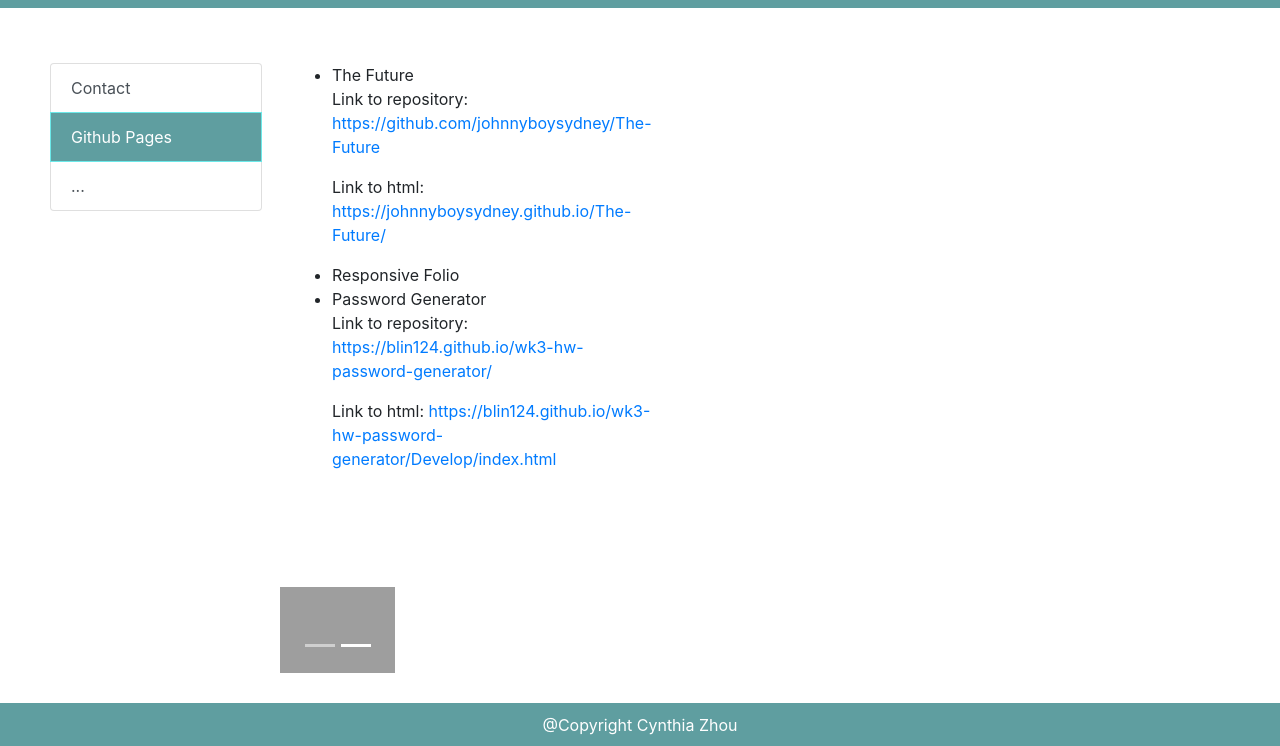
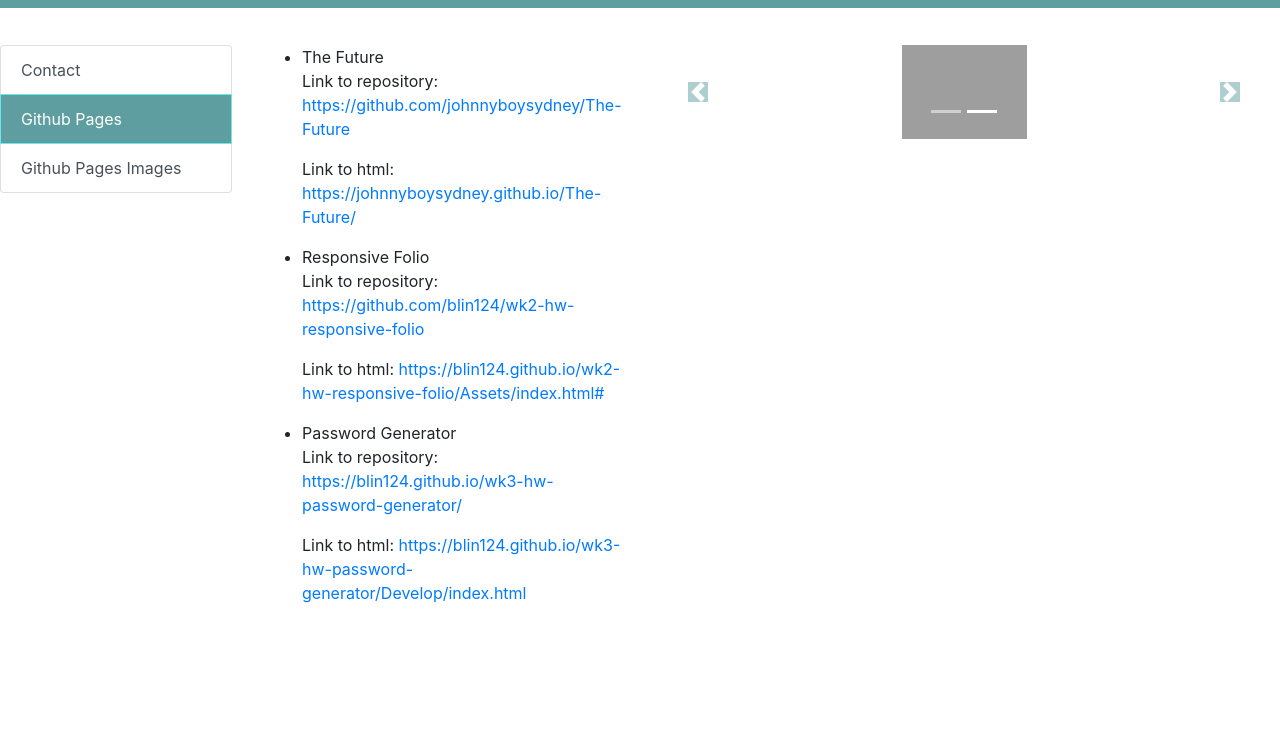
Before and after one commit to blin124/Portfolio, a plain HTML site: page html/index.html in a window 1280 px wide. Both pictures are taken after a click on the tab "Github Pages". Shown: the part 54-800 px from the top of the page. Drawn offline with nearby package versions, Linux system fonts and the light colour scheme; grey boxes are pictures that could not be loaded.

Commit message:
modified files

```diff
--- a/html/index.html
+++ b/html/index.html
@@ -36,41 +36,18 @@
       </nav>
     </div>
 
-    <!-- photos of myself -->
-    <div class="jumbotron-fluid">
-      <!-- <div id="carouselExampleIndicators" class="carousel slide" data-ride="carousel">
-        <ol class="carousel-indicators">
-          <li data-target="#carouselExampleIndicators" data-slide-to="0" class="active"></li>
-          <li data-target="#carouselExampleIndicators" data-slide-to="1"></li>
-        </ol>
-        <div class="carousel-inner">
-          <div class="carousel-item active">
-            <img src="../images/czhou.jpg" class="d-block w-100" alt="portrait-one" >
-          </div>
-          <div class="carousel-item">
-            <img src="../images/czhou2.jpg" class="d-block w-100" alt="portrait-two">
-          </div>
-        </div>
-        <a class="carousel-control-prev carousel-buttons" href="#carouselExampleIndicators" role="button" data-slide="prev">
-          <span class="carousel-control-prev-icon" aria-hidden="lp-"></span>
-          <span class="sr-only">Previous</span>
-        </a>
-        <a class="carousel-control-next carousel-buttons" href="#carouselExampleIndicators" role="button" data-slide="next">
-          <span class="carousel-control-next-icon" aria-hidden="true"></span>
-          <span class="sr-only">Next</span>
-        </a>
-      </div> -->
-
     <br>
 
     <div class="row">
+
       <div class="col-sm-3" id="table-list">
         <div class="list-group" id="list-tab" role="tablist">
           <a class="list-group-item list-group-item-action" id="list-profile-list" data-toggle="list" href="#list-profile" role="tab" aria-controls="profile">Contact</a>
           <a class="list-group-item list-group-item-action" id="list-messages-list" data-toggle="list" href="#list-messages" role="tab" aria-controls="messages">Github Pages</a>
-            <a class="list-group-item list-group-item-action" id="list-settings-list" data-toggle="list" href="#list-settings" role="tab" aria-controls="settings">...</a>
+          <a class="list-group-item list-group-item-action" id="list-settings-list" data-toggle="list" href="#list-settings" role="tab" aria-controls="settings">Github Pages Images</a>
         </div>
       </div>
+
       <div class="col-sm-3" id="table-content">
         <div class="tab-content" id="nav-tabContent">
           <div class="tab-pane fade" id="list-profile" role="tabpanel" aria-labelledby="list-profile-list">
@@ -97,6 +74,12 @@
               </p>
 
               <li>Responsive Folio</li>
+              <p>Link to repository:
+                <a href="https://github.com/blin124/wk2-hw-responsive-folio">https://github.com/blin124/wk2-hw-responsive-folio</a>
+              </p>
+              <p>Link to html:
+                <a href="https://blin124.github.io/wk2-hw-responsive-folio/Assets/index.html#">https://blin124.github.io/wk2-hw-responsive-folio/Assets/index.html#</a>
+              </p>
               <li>Password Generator</li>
               <p>Link to repository:
                 <a href="https://blin124.github.io/wk3-hw-password-generator/">https://blin124.github.io/wk3-hw-password-generator/</a>
@@ -107,10 +90,21 @@
             </ul>
           </div>
           <div class="tab-pane fade" id="list-settings" role="tabpanel" aria-labelledby="list-settings-list">
-
+            <ul>
+              <li>The Future</li>
+                <img src="../images/screenshots of html/the-future.png" alt="The-Future">
+              <li>Responsive Folio</li>
+                <img src="../images/screenshots of html/index.png" alt="Responsive-Folio">
+                <img src="../images/screenshots of html/contact.png" alt="Responsive-Folio">
+                <img src="../images/screenshots of html/portfolio.png" alt="Responsive-Folio">
+              <li>Password Generator</li>
+                <img src="../images/screenshots of html/password-generator.png" alt="Password-Generator">
+            </ul>
           </div>
         </div>
       </div>
+
+      <!-- Portraits -->
       <div class="col-sm-6">
         <div id="carouselExampleIndicators" class="carousel slide" data-ride="carousel">
           <ol class="carousel-indicators">
@@ -125,15 +119,14 @@
               <img src="../images/czhou2.jpg" class="d-block w-100" alt="portrait-two">
             </div>
           </div>
-            <a class="carousel-control-prev carousel-buttons" href="#carouselExampleIndicators" role="button" data-slide="prev">
+          <a class="carousel-control-prev" href="#carouselExampleIndicators" role="button" data-slide="prev">
             <span class="carousel-control-prev-icon" aria-hidden="lp-"></span>
             <span class="sr-only">Previous</span>
           </a>
-            <a class="carousel-control-next carousel-buttons" href="#carouselExampleIndicators" role="button" data-slide="next">
+          <a class="carousel-control-next" href="#carouselExampleIndicators" role="button" data-slide="next">
             <span class="carousel-control-next-icon" aria-hidden="true"></span>
             <span class="sr-only">Next</span>
           </a>
-          </div>
         </div>
       </div>
     </div>
@@ -141,27 +134,17 @@
       #updated-portfolio
       - links to linkedin
       - list of projects (for each):
-      (title, link, https://github.com/blin124 , screenshot of deployed application)
+      (screenshot of deployed application)
       - design:
       (mobile-first, own-colour (doesnt cause eyestain) )
       #updated-github-profile
-      - dp
-      - bio
-      - location
-      - email
-      - link to portfolio
-      - pin some repos:
-      (add link to their README files)
-      #updated-resume
-      - clear, concise, compelling resume, tairlored to the type of job youre looking for
+      - (add link to their README files)
       #updated-linkedin
       - strong bio statement
       - professional photo
       - links to github and portfolio
     -->
     <!-- requirements:
-      - updated portfolio featuring project 1 and two exemplary assignments
-      - update resume
       - update linkedIn profile
     -->
   </body>
--- a/style.css
+++ b/style.css
@@ -18,10 +18,12 @@ h2, h3 {
 
 html {
     height: 100%;
+    background-color: white;
 }
 
 .row {
     height: 100%;
+    padding-top: 75px;
 
 }
 
@@ -30,8 +32,13 @@ html {
     padding: 30px 50px;
 }
 
-.carousel-buttons {
-    color: cyan;
+
+.carousel-control-prev-icon, .carousel-control-next-icon {
+    background-color: cadetblue!important;
+}
+
+.portraits {
+    width: 35% !important;
 }
 
 .d-block {
@@ -47,6 +54,11 @@ html {
     border-color: rgb(107, 233, 233) !important;
 }
 
+img {
+    width: 413px;
+    height: 20%;
+}
+
 @media (min-width: 576px) {
 #table-list {
     max-width: 20% !important;
@@ -55,7 +67,7 @@ html {
 
 #table-content {
     max-width: 60% !important;
-    margin-bottom: 100px;
+    margin-bottom: 315px;
 }
 }
 
```
Lines whose indentation alone changed are shown as unchanged.
